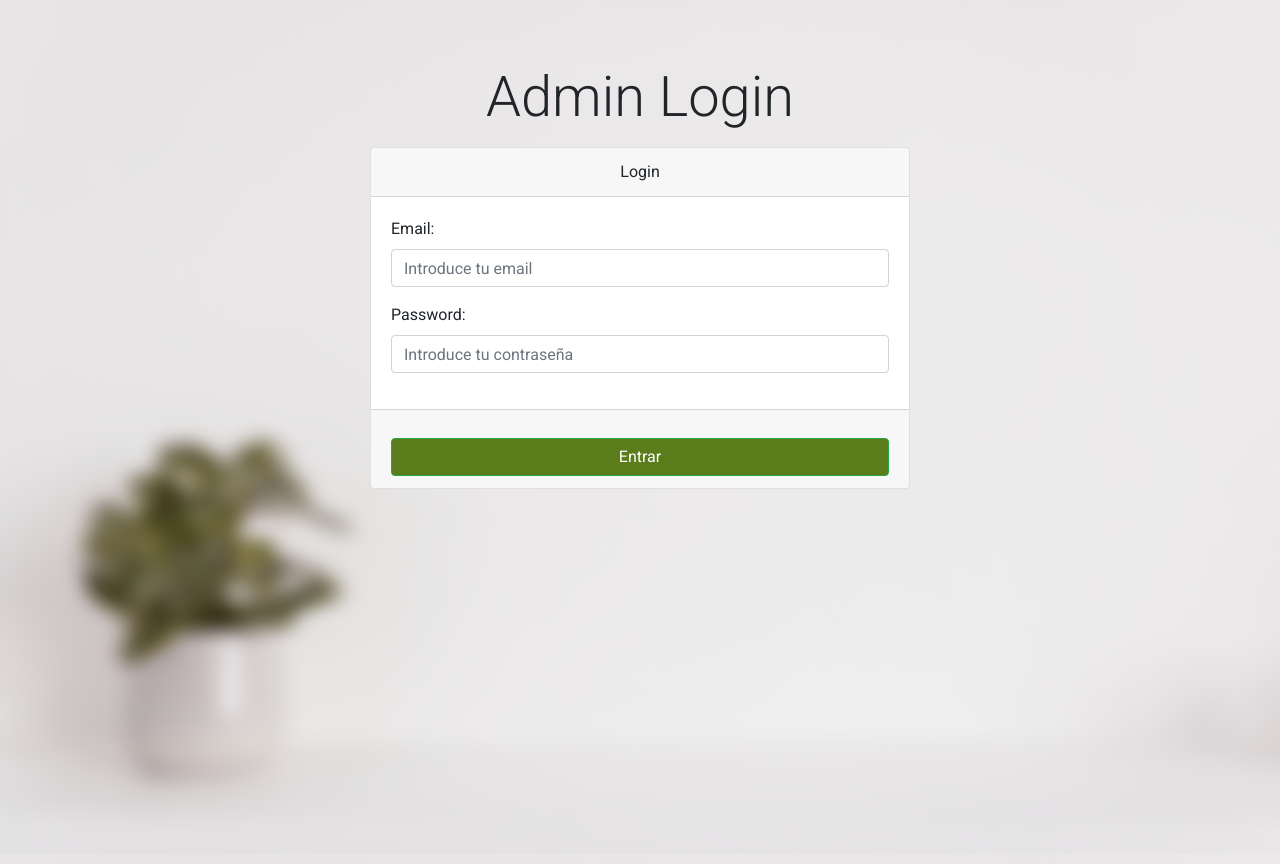
After one commit to Extibax/Customizable-Portfolio-PHP-PDO-JQuery, a PHP site: page /views/login.html in a window 1280 px wide. The commit adds this page. Run offline with PHP 8.4, Linux system fonts and the light colour scheme.

Commit message:
More order!

```diff
--- a/index.html
+++ b/index.html
@@ -245,7 +245,7 @@
             <i class="fas fa-chevron-up"></i>
         </div>
 
-        <a href="views/login_view.html" target="_blank">Login Admin</a>
+        <a href="views/login.html" target="_blank">Login Admin</a>
 
     </footer>
 
--- a/js/Login.js
+++ b/js/Login.js
@@ -2,7 +2,7 @@ $(document).ready(function () {
 
     $.get('../php/login.php', function (res) {
         if (res == 1) {
-            window.location = '../views/admin_view.html';
+            window.location = '../views/admin.html';
         } else {
             console.log("Please login");
         }
@@ -18,7 +18,7 @@ $(document).ready(function () {
 
         $.post('../php/login.php', login_data, function (res) {
             if (res == 1) {
-                window.location = '../views/admin_view.html';
+                window.location = '../views/admin.html';
             } else {
                 console.log('Error al iniciar sesion: ' + res);
             }
--- a/php/login.php
+++ b/php/login.php
@@ -1,9 +1,4 @@
 <?php
-/* require_once 'connection.php';
-$password = password_hash('sebas20', PASSWORD_BCRYPT, ['cost'=>4]);
-$query = "INSERT INTO users VALUES (null, 'Esther', 'Avila', 'esther@gmail.com', '$password', null)";
-$result = mysqli_query($connection, $query);
-echo $result ? 'Success' : 'Failed'; */
 
 session_start();
 
--- /dev/null
+++ b/views/login.html
@@ -0,0 +1,59 @@
+<!DOCTYPE html>
+<html lang="en">
+
+<head>
+    <meta charset="UTF-8">
+    <meta name="viewport" content="width=device-width, initial-scale=1.0">
+    <meta http-equiv="X-UA-Compatible" content="ie=edge">
+
+    <!-- Link Bootstrap -->
+    <link rel="stylesheet" href="https://stackpath.bootstrapcdn.com/bootstrap/4.3.1/css/bootstrap.min.css"
+        integrity="sha384-ggOyR0iXCbMQv3Xipma34MD+dH/1fQ784/j6cY/iJTQUOhcWr7x9JvoRxT2MZw1T" crossorigin="anonymous">
+
+    <!-- Link CSS -->
+    <link rel="stylesheet" href="style/login.css">
+
+    <title>Login Administrador</title>
+</head>
+
+<body>
+
+    <h1 class="display-4 mb-3">Admin Login</h1>
+
+    <div class="container">
+        <div class="row">
+            <div class="col-md-6 offset-sm-3">
+                <div class="card">
+                    <div class="card-header text-center">
+                        Login
+                    </div>
+                    <div class="card-body">
+                        <div class="form-group">
+                            <label for="email">Email:</label>
+                            <input type="text" name="email" class="form-control" id="input-email"
+                                placeholder="Introduce tu email" required>
+                        </div>
+                        <div class="form-group">
+                            <label for="password">Password:</label>
+                            <input type="password" name="password" class="form-control" id="input-password"
+                                placeholder="Introduce tu contraseña" required>
+                        </div>
+                    </div>
+                    <div class="card-footer">
+                        <input type="submit" value="Entrar" class="btn btn-success form-control mt-3" id="btn-login">
+                    </div>
+                </div>
+            </div>
+        </div>
+    </div>
+
+    <!-- Script JQuery -->
+    <script src="http://code.jquery.com/jquery-3.3.1.min.js"
+        integrity="sha256-FgpCb/KJQlLNfOu91ta32o/NMZxltwRo8QtmkMRdAu8=" crossorigin="anonymous"></script>
+
+    <!-- Script App -->
+    <script src="../js/Login.js"></script>
+
+</body>
+
+</html>
--- a/views/style/login.css
+++ b/views/style/login.css
@@ -8,7 +8,7 @@
 
 body {
     font-family: 'Roboto', sans-serif;
-    background: url('../img/EamBlurBg.jpg')
+    background: url('../../public/img/EamBlurBg.jpg')
     no-repeat center fixed !important;
     background-size: cover !important;
     width: 100vw;
@@ -27,3 +27,7 @@ h1 {
     left: 50%;
     transform: translate(-50%, -50%);
 }
+
+.btn-success {
+    background: #5b7c1b;
+}
```
Also changed, not shown: views/admin.html (renamed from views/admin_view.html, +11 -3 lines), views/login_view.html (deleted, +0 -37 lines).
